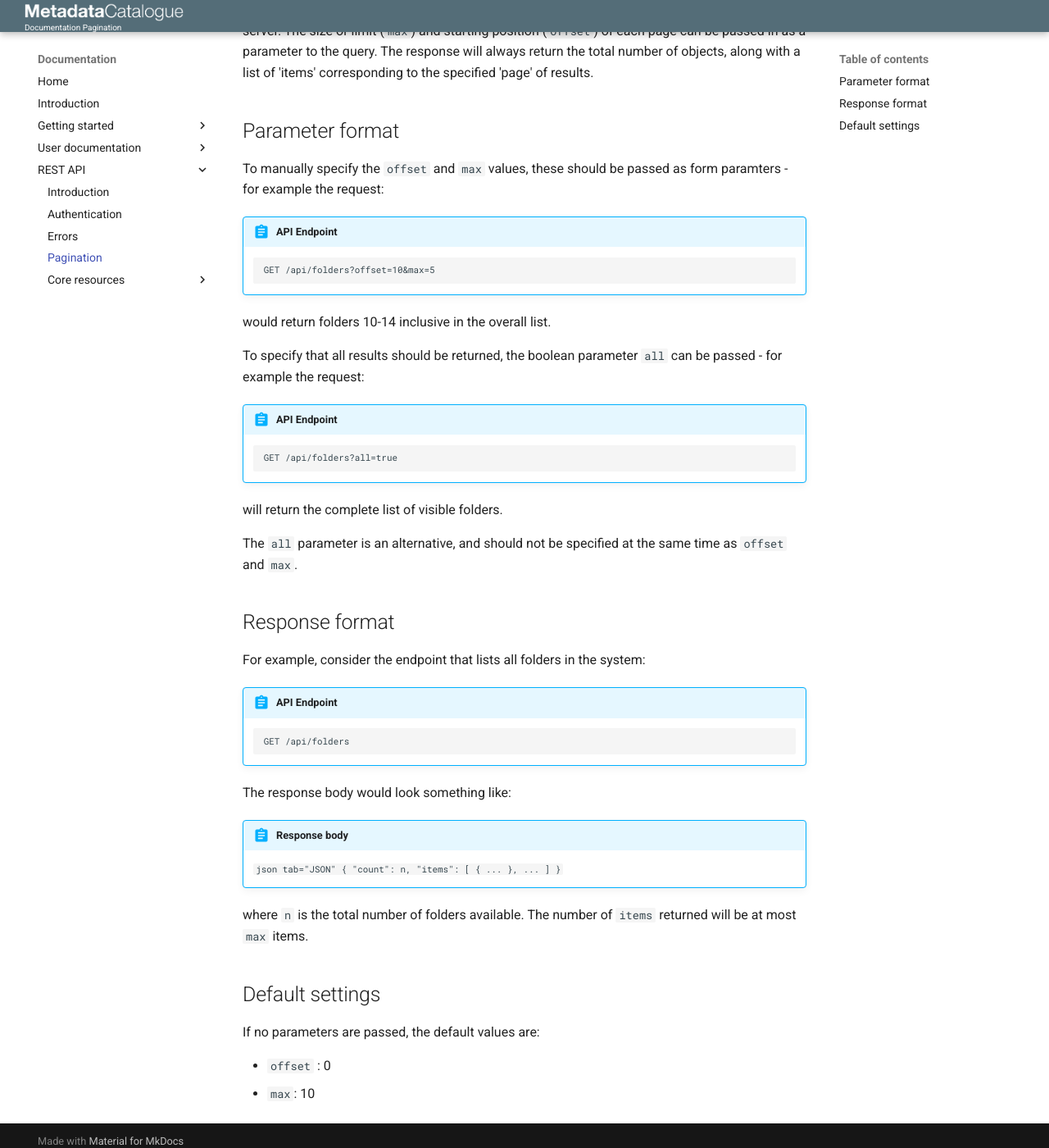
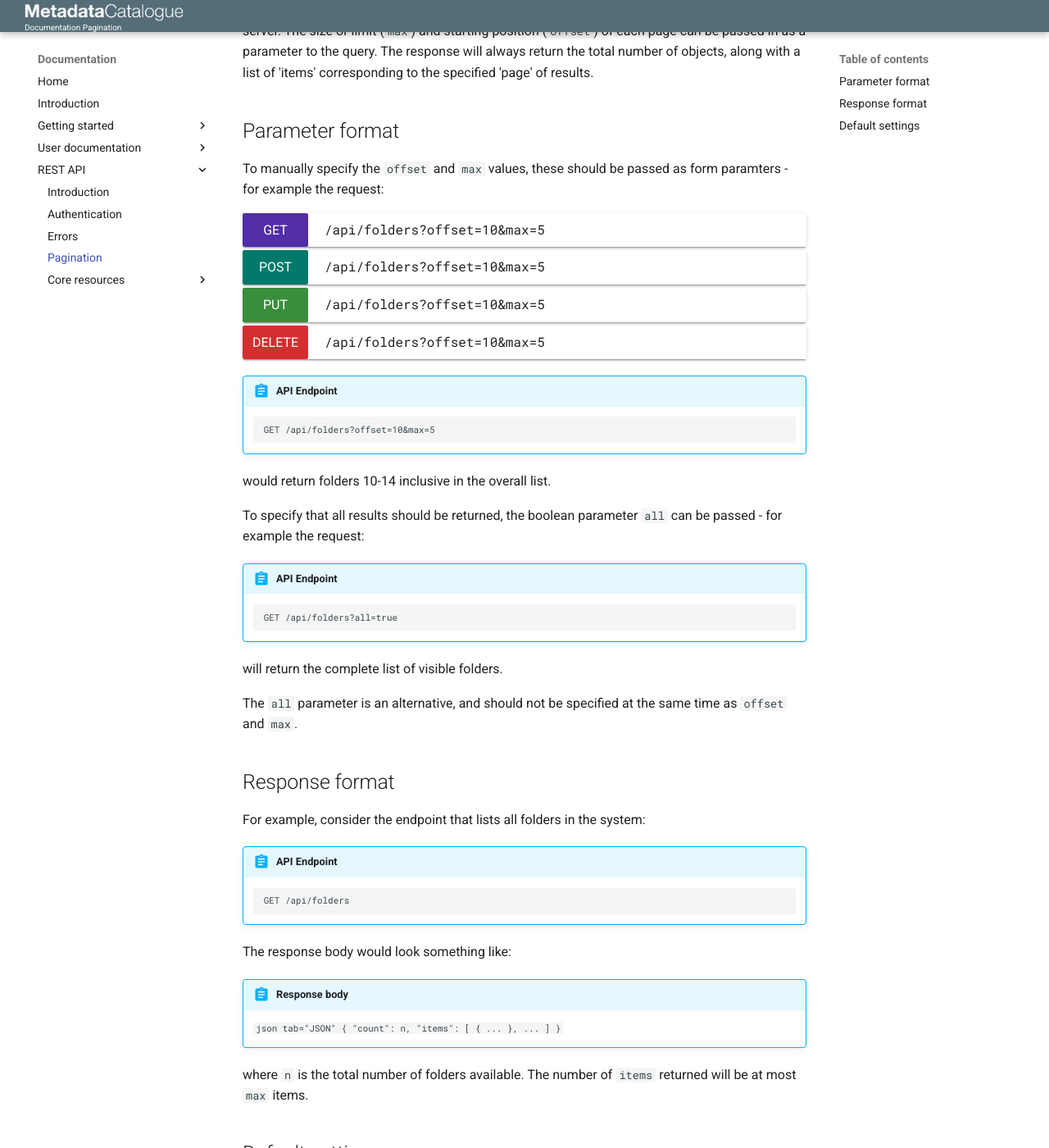
Before and after one commit to MauroDataMapper/docs, an MkDocs documentation site: the page built from docs/rest-api/pagination.md, in a window 1280 px wide and 1400 px high, scrolled down 197 px. Shown: the whole window at 82% size. Built offline with MkDocs 1.6.1 and Material for MkDocs 9.7.7, drawn with Linux system fonts in a browser that asks for light colours.

Commit message:
Styling the endpoints

````diff
--- a/docs/rest-api/pagination.md
+++ b/docs/rest-api/pagination.md
@@ -7,6 +7,13 @@ results.
 ## Parameter format
 
 To manually specify the `offset` and `max` values, these should be passed as form paramters - for example the request:
+
+<endpoint class="get">/api/folders?offset=10&max=5</endpoint>
+<endpoint class="post">/api/folders?offset=10&max=5</endpoint>
+<endpoint class="put">/api/folders?offset=10&max=5</endpoint>
+<endpoint class="delete">/api/folders?offset=10&max=5</endpoint>
+
+
 
 !!! abstract "API Endpoint"
     ```http
--- /dev/null
+++ b/docs/stylesheets/extra.css
@@ -0,0 +1,42 @@
+endpoint::before {
+    display: inline-block;
+    width: 5em;
+    padding: .5em;
+    margin-right: 1rem;
+    color: white;
+    font-family: "Roboto","Helvetica Neue",Helvetica,Arial,sans-serif;
+    border-radius: .1rem;
+    text-align: center;
+}
+
+endpoint.get::before {
+    content: "GET";
+    background-color: #512DA8; /*material design purple */;
+
+}
+
+endpoint.post::before {
+    content: "POST";
+    background-color: #00796B; /*material design teal */
+}
+
+endpoint.put::before {
+    content: "PUT";
+    background-color: #388E3C; /*material design green */
+}
+
+endpoint.delete::before {
+    content: "DELETE";
+    background-color: #D32F2F; /*material design teal */
+}
+
+endpoint {
+    box-shadow: 0 2px 2px 0 rgba(0,0,0,.14),0 1px 5px 0 rgba(0,0,0,.12),0 3px 1px -2px rgba(0,0,0,.2);
+    display: block;
+    font-family: "Roboto Mono","Courier New",Courier,monospace;
+    border-radius: .1rem;
+    #padding-top: .3em;
+    #padding-bottom: .3em;
+    color: rgba(0,0,0,.87);
+    margin-bottom: .2rem
+}
--- a/mkdocs.yml
+++ b/mkdocs.yml
@@ -6,6 +6,8 @@ theme:
         primary: 'blue grey'
         accent: 'deep orange'
     logo: 'images/logo-inv.png'
+extra_css:
+    - 'stylesheets/extra.css'
 markdown_extensions:
     -   admonition
     -   codehilite:
````
